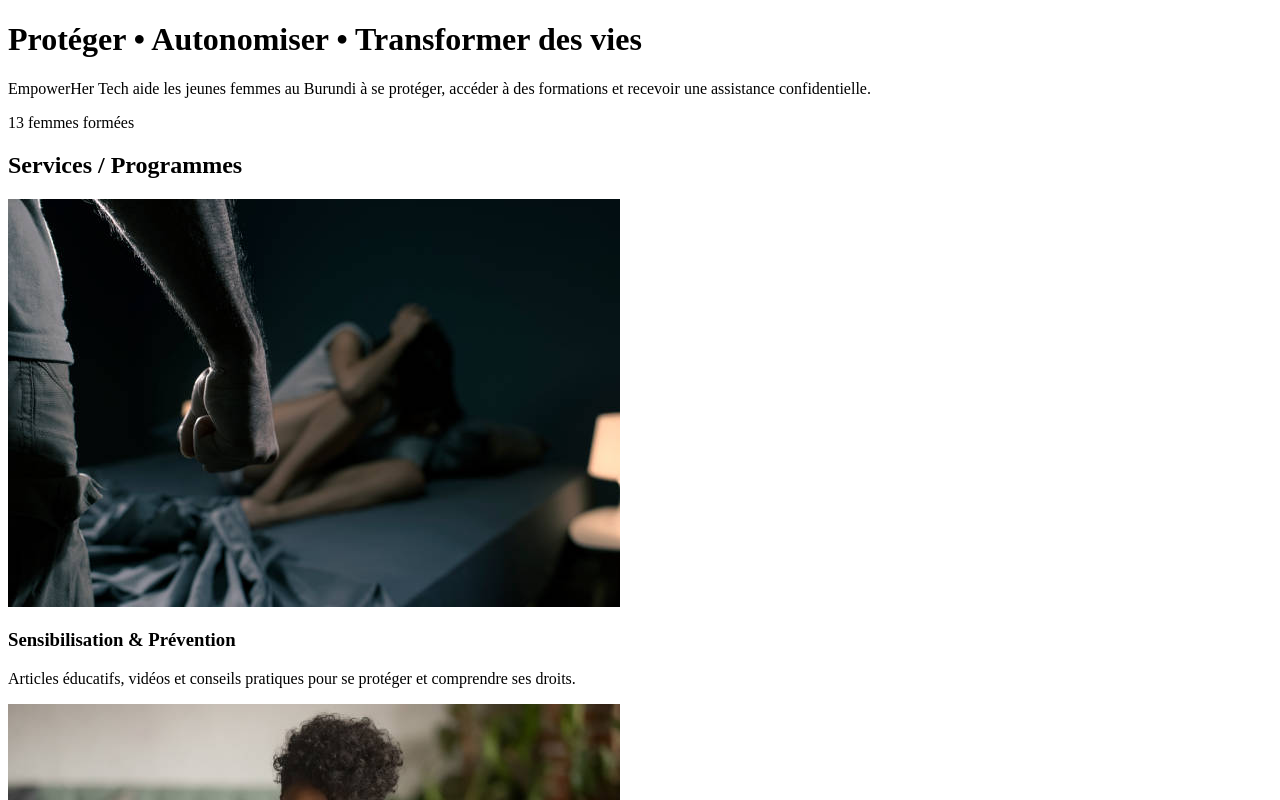
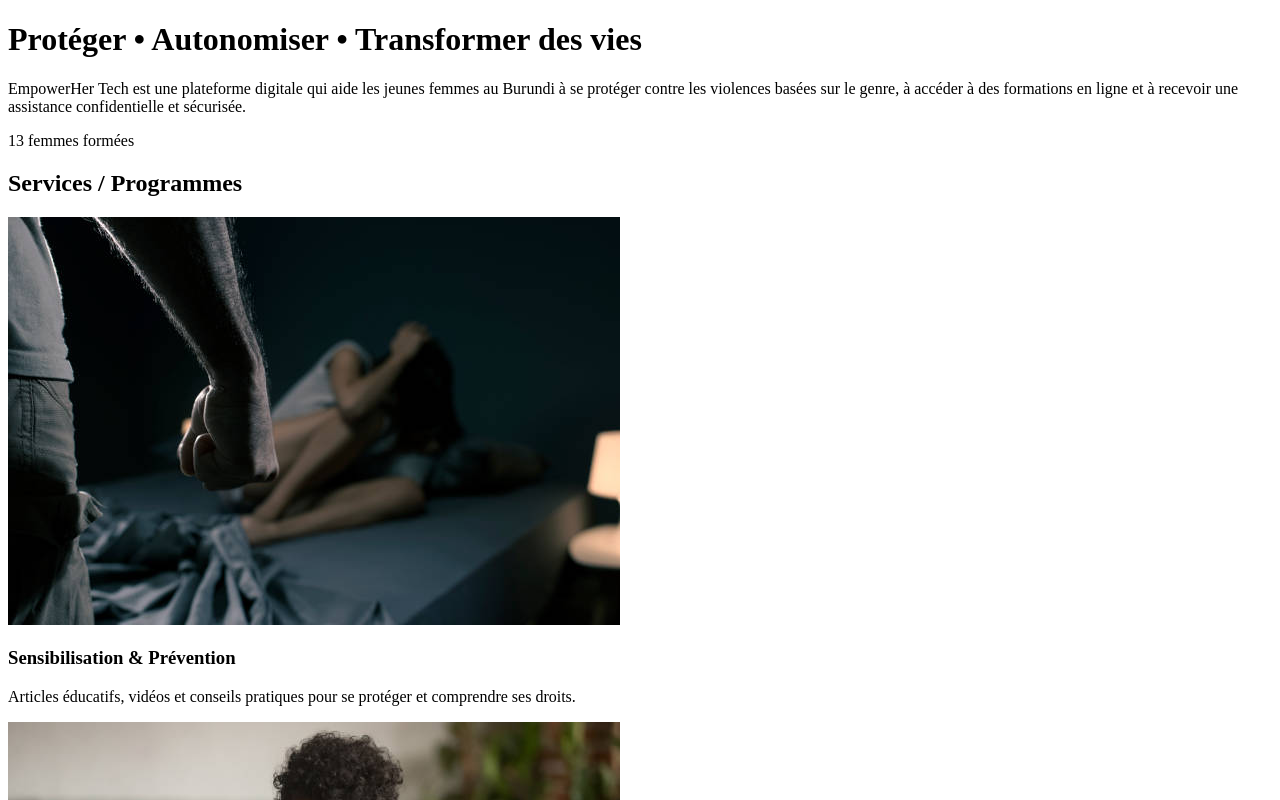
Before and after one commit to vanboi1/empower-her-tech, a React (Vite) app: page / in a window 1280 px wide. Shown: the top 800 px of the page. Built offline with nearby package versions, Linux system fonts and the light colour scheme.

Commit message:
Update App.jsx

```diff
--- a/src/App.jsx
+++ b/src/App.jsx
@@ -3,63 +3,87 @@ import { motion } from "framer-motion";
 import CountUp from "react-countup";
 import "./App.css";
 
-// Images depuis public
-const serviceImages = [
+// Import des images depuis public
+const servicesImages = [
   "/services1.jpg",
   "/services2.jpg",
   "/services3.jpg",
   "/services4.jpg",
   "/services5.jpg",
-  "/services6.jpg",
-  "/services7.jpg"
+  "/services6.jpg"
 ];
 
-const services = [
-  { titre: "Sensibilisation & Prévention", desc: "Articles éducatifs, vidéos et conseils pratiques pour se protéger et comprendre ses droits." },
-  { titre: "Formations en ligne", desc: "Cours sur la sécurité numérique, la santé mentale, les droits des femmes et l’entrepreneuriat féminin." },
-  { titre: "Recyclage des déchets ménagers", desc: "Aider les jeunes femmes à recycler les déchets ménagers et créer des opportunités durables." },
-  { titre: "Assistance & orientation", desc: "Signalement anonyme, soutien psychologique, aide juridique et orientation vers des ONG partenaires." },
-  { titre: "Santé sexuelle", desc: "Accès à l’éducation sur la santé sexuelle et reproductive des jeunes femmes." },
-  { titre: "Éducation & Protection environnementale", desc: "Programmes éducatifs et sensibilisation à la protection de l’environnement." },
-  { titre: "Adaptabilité climatique", desc: "Formation et sensibilisation pour s’adapter aux changements climatiques et créer des solutions locales." },
+const servicesTitles = [
+  "Sensibilisation & Prévention",
+  "Formations en ligne",
+  "Recyclage des déchets ménagers",
+  "Assistance & orientation",
+  "Santé sexuelle",
+  "Éducation & Protection environnementale / Adaptabilité climatique"
+];
+
+const servicesDesc = [
+  "Articles éducatifs, vidéos et conseils pratiques pour se protéger et comprendre ses droits.",
+  "Cours sur la sécurité numérique, la santé mentale, les droits des femmes et l’entrepreneuriat féminin.",
+  "Aider les jeunes femmes à recycler les déchets ménagers et créer des opportunités durables.",
+  "Signalement anonyme, soutien psychologique, aide juridique et orientation vers des ONG partenaires.",
+  "Sensibilisation et formations sur la santé sexuelle et reproductive des jeunes femmes.",
+  "Éducation des jeunes femmes et protection de l’environnement avec focus sur l’adaptabilité climatique."
 ];
 
 const App = () => {
   const fadeIn = {
     hidden: { opacity: 0, y: 50 },
-    visible: { opacity: 1, y: 0, transition: { duration: 0.6 } },
+    visible: { opacity: 1, y: 0, transition: { duration: 0.6 } }
   };
 
   return (
     <div className="App">
-      {/* Hero */}
+      {/* Hero Section */}
       <header className="hero">
         <motion.h1 initial="hidden" animate="visible" variants={fadeIn}>
           Protéger • Autonomiser • Transformer des vies
         </motion.h1>
         <motion.p initial="hidden" animate="visible" variants={fadeIn} transition={{ delay: 0.3 }}>
-          EmpowerHer Tech aide les jeunes femmes au Burundi à se protéger, accéder à des formations et recevoir une assistance confidentielle.
+          EmpowerHer Tech est une plateforme digitale qui aide les jeunes femmes au Burundi à se protéger contre les violences basées sur le genre, à accéder à des formations en ligne et à recevoir une assistance confidentielle et sécurisée.
         </motion.p>
         <motion.div className="counter" initial="hidden" animate="visible" variants={fadeIn} transition={{ delay: 0.6 }}>
-          <CountUp end={13} duration={2.5} /> femmes formées
+          <span>
+            <CountUp end={13} duration={2.5} /> femmes formées
+          </span>
         </motion.div>
       </header>
 
-      {/* Services */}
+      {/* Services Section */}
       <section className="services">
-        <motion.h2 initial="hidden" animate="visible" variants={fadeIn}>Services / Programmes</motion.h2>
-        {services.map((service, i) => (
-          <motion.div key={i} className="service" initial="hidden" whileInView="visible" viewport={{ once: true }} variants={fadeIn} transition={{ delay: i*0.2 }}>
-            <img src={serviceImages[i]} alt={service.titre} />
-            <h3>{service.titre}</h3>
-            <p>{service.desc}</p>
-          </motion.div>
-        ))}
+        <motion.h2 initial="hidden" animate="visible" variants={fadeIn}>
+          Services / Programmes
+        </motion.h2>
+
+        <div className="services-grid">
+          {servicesImages.map((img, index) => (
+            <motion.div
+              key={index}
+              className="service"
+              initial="hidden"
+              whileInView="visible"
+              viewport={{ once: true }}
+              variants={fadeIn}
+              transition={{ delay: index * 0.2 }}
+            >
+              <img src={img} alt={servicesTitles[index]} />
+              <h3>{servicesTitles[index]}</h3>
+              <p>{servicesDesc[index]}</p>
+            </motion.div>
+          ))}
+        </div>
       </section>
 
-      {/* Join Us */}
+      {/* Join Us Section */}
       <section className="join-us">
-        <motion.h2 initial="hidden" animate="visible" variants={fadeIn}>Rejoignez EmpowerHer Tech</motion.h2>
+        <motion.h2 initial="hidden" animate="visible" variants={fadeIn}>
+          Rejoignez EmpowerHer Tech
+        </motion.h2>
         <motion.div className="buttons" initial="hidden" animate="visible" variants={fadeIn} transition={{ delay: 0.2 }}>
           <button>Contactez-nous</button>
           <button>À propos de nous</button>
@@ -68,18 +92,43 @@ const App = () => {
         </motion.div>
       </section>
 
-      {/* Contact */}
-      <section className="contact">
-        <motion.h2 initial="hidden" animate="visible" variants={fadeIn}>Où nous trouver</motion.h2>
-        <motion.div className="contact-info" initial="hidden" animate="visible" variants={fadeIn} transition={{ delay: 0.2 }}>
-          <p><strong>Siège :</strong> Avenue de l’Indépendance, Bujumbura, Burundi</p>
-          <p><strong>Bureaux :</strong> Gitega, Ngozi</p>
-          <p><strong>Téléphone :</strong> +257 22 123 456 | +257 79 987 654</p>
-          <p><strong>Email :</strong> contact@empowerher-tech.bi</p>
-          <p><strong>Email support :</strong> support@empowerher-tech.bi</p>
-          <p><strong>Email formations :</strong> formations@empowerher-tech.bi</p>
-          <p><strong>Nos services :</strong> Protection, santé sexuelle, éducation & environnement, recyclage, adaptabilité climatique.</p>
-        </motion.div>
+      {/* Contact Section */}
+      <section className="contact-us">
+        <motion.h2 initial="hidden" animate="visible" variants={fadeIn}>
+          Nous contacter
+        </motion.h2>
+
+        <div className="contact-info">
+          <div className="contact-item">
+            <h3>Siège</h3>
+            <p>Avenue de l’Indépendance, Bujumbura, Burundi</p>
+          </div>
+
+          <div className="contact-item">
+            <h3>Bureaux</h3>
+            <p>Bujumbura, Ntahangwa, zone Kamenge, Mirango II</p>
+          </div>
+
+          <div className="contact-item">
+            <h3>Téléphone</h3>
+            <p>+257 68 309 248 | +257 61 737 979</p>
+          </div>
+
+          <div className="contact-item">
+            <h3>Email Général</h3>
+            <p>contact@empowerher-tech.bi</p>
+          </div>
+
+          <div className="contact-item">
+            <h3>Email Support</h3>
+            <p>support@empowerher-tech.bi</p>
+          </div>
+
+          <div className="contact-item">
+            <h3>Email Formations</h3>
+            <p>formations@empowerher-tech.bi</p>
+          </div>
+        </div>
       </section>
     </div>
   );
```
